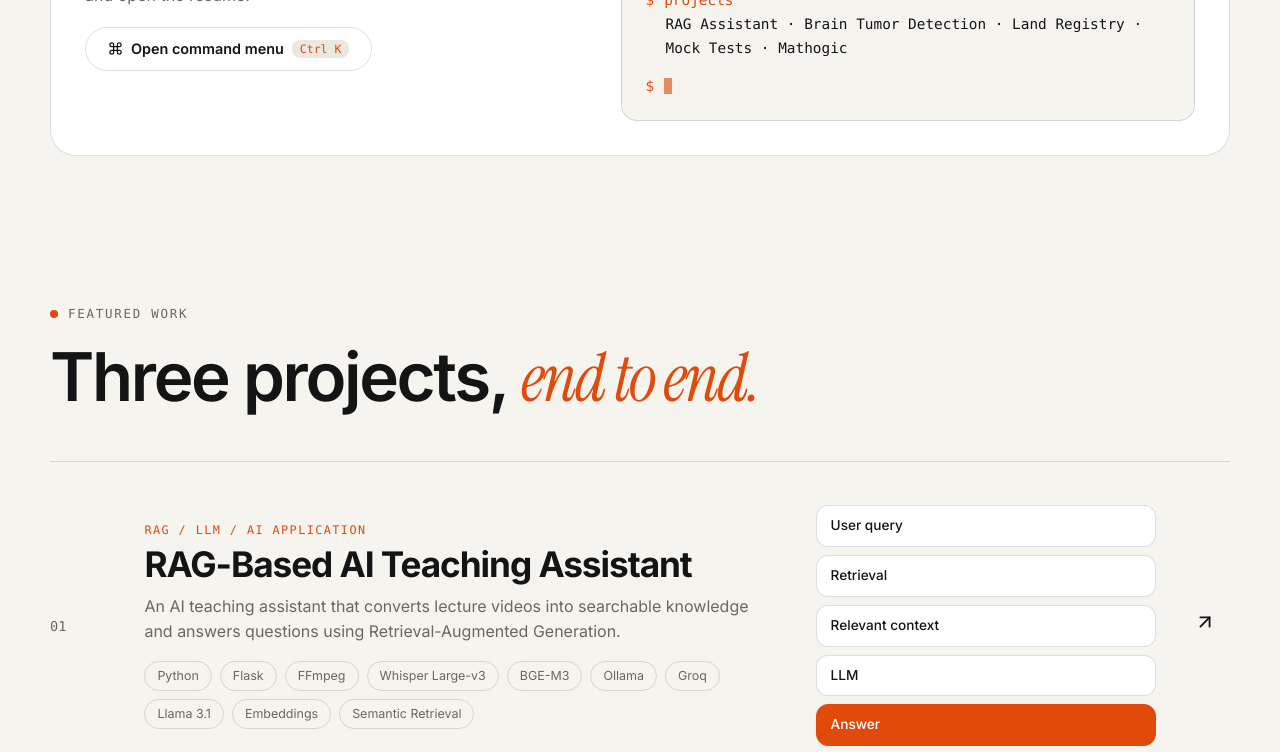
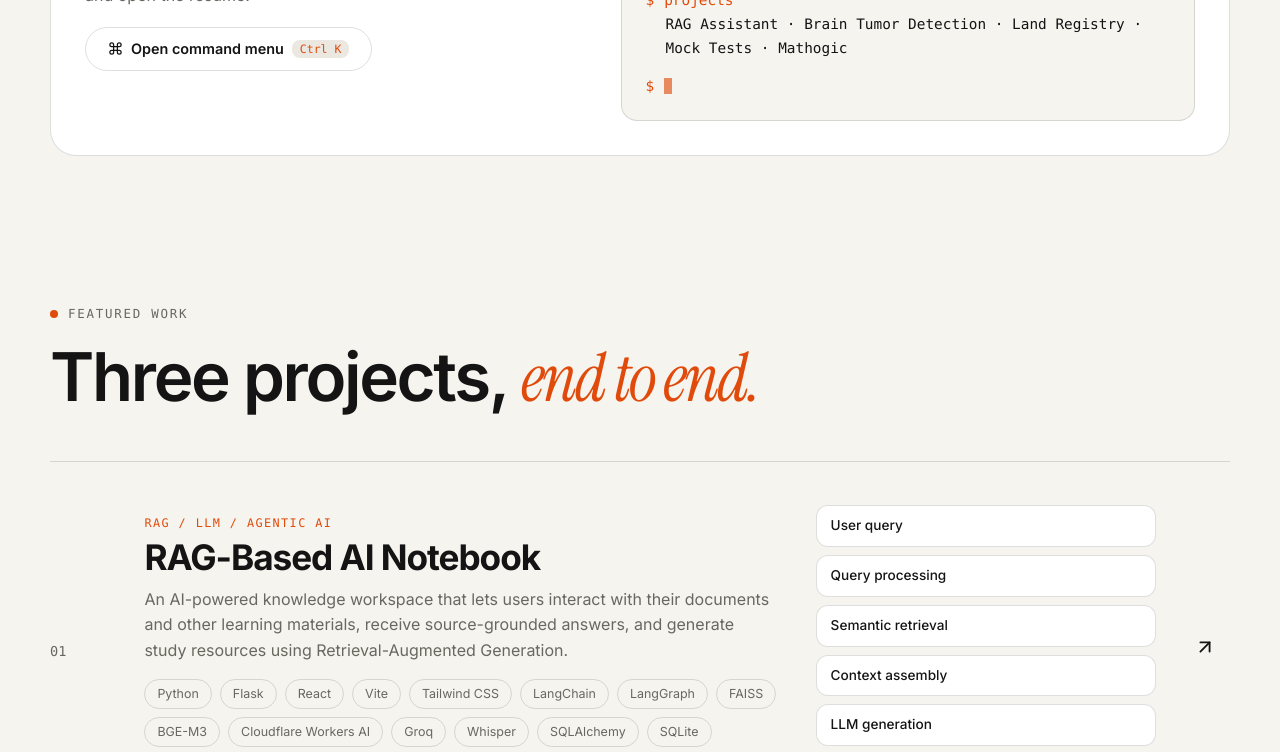
Before and after one commit to srini526/portfolio, a React (Vite) app: page / in a window 1280 px wide. Shown: the part 2000-2752 px from the top of the page. Built offline with nearby package versions, Linux system fonts and the light colour scheme; no server answers.

Commit message:
added notebook project

```diff
--- a/src/components/FeaturedProjects.jsx
+++ b/src/components/FeaturedProjects.jsx
@@ -24,7 +24,7 @@ export default function FeaturedProjects({ onCase }) {
   return (
     <>
       <Reveal as="section" id="projects" className="container sec">
-        <p className="eyebrow">02 · Featured work</p><h2>Two projects, end to end</h2>
+        <p className="eyebrow">02 · Featured work</p><h2>AI projects, end to end</h2>
         <div className="feat">
           <article className="fcard glow">
             <div className="fleft">
@@ -57,7 +57,7 @@ export default function FeaturedProjects({ onCase }) {
         </div>
       </Reveal>
       <Reveal as="section" id="architecture" className="container sec">
-        <p className="eyebrow">03 · RAG architecture</p><h2>How the teaching assistant works</h2>
+        <p className="eyebrow">03 · RAG architecture</p><h2>ow the AI Notebook work</h2>
         <RAGPipeline />
       </Reveal>
     </>
--- a/src/components/GitHub.jsx
+++ b/src/components/GitHub.jsx
@@ -6,7 +6,7 @@ export default function GitHub() {
     <Reveal as="section" id="github" className="container sec">
       <p className="eyebrow">08 · GitHub & resume</p>
       <div className="gh">
-        <div><h3>Code lives on GitHub</h3><p>Browse the RAG teaching assistant and other repositories.</p></div>
+        <div><h3>Code lives on GitHub</h3><p>Browse the RAG assistant and other repositories.</p></div>
         <div className="cta">
           <a className="btn primary" href={profile.github} target="_blank" rel="noopener"><Gh size={15} />View GitHub Profile</a>
           <a className="btn ghost" href={profile.resume} target="_blank" rel="noopener"><FileText size={15} />View Resume</a>
--- a/src/components/RAGCaseStudy.jsx
+++ b/src/components/RAGCaseStudy.jsx
@@ -5,7 +5,7 @@ import { rag } from '../data/projects.js'
 import { profile } from '../data/profile.js'
 export default function RAGCaseStudy({ open, onClose }) {
   return (
-    <Modal open={open} onClose={onClose} label="RAG-Based AI Teaching Assistant case study" className="case">
+    <Modal open={open} onClose={onClose} label="RAG-Based AI Notebook" className="case">
       <p className="eyebrow">Case study · {rag.category}</p>
       <h2>{rag.title}</h2>
       {rag.study.map(([h, t]) => (
--- a/src/data/playground.js
+++ b/src/data/playground.js
@@ -19,18 +19,42 @@ export const chunks = [
     text: 'Srinivas presented his work at two national conferences in 2025: the brain tumor detection project at ICETSE 2025 and the blockchain land registry project at NCASET 2025.' },
 
   // ---- RAG-Based AI Teaching Assistant ----
-  { id: 'rag0', src: 'Project · RAG Assistant', tags: 'rag project overview assistant teaching lecture what does pipeline flagship',
-    text: 'The RAG-Based AI Teaching Assistant lets users ask questions about lecture content and get answers grounded in the lecture material. It processes lecture videos, converts them into searchable knowledge, retrieves relevant content and uses an LLM to generate context-aware responses.' },
-  { id: 'rag1', src: 'Project · RAG Assistant', tags: 'rag project pipeline architecture flow stages how works build built',
-    text: 'The pipeline is: lecture video, FFmpeg, audio, Whisper Large-v3, structured transcript, chunks, BGE-M3 embeddings via Ollama, semantic retrieval with cosine similarity, then Llama 3.1 through Groq generates the answer. A Flask REST API streams the response.' },
-  { id: 'rag2', src: 'Project · RAG Assistant', tags: 'rag project retrieval embedding semantic search cosine similarity joblib',
-    text: 'The question is embedded with BGE-M3 and compared with the transcript chunk embeddings by cosine similarity, and the embeddings are stored with joblib. The best-matching chunks become the context for the LLM.' },
-  { id: 'rag3', src: 'Project · RAG Assistant', tags: 'rag project role solo problem solves why purpose',
-    text: 'It is a solo project: Srinivas designed and built it end to end. It solves a real problem: students have lots of lecture video but no convenient way to ask questions about that specific material, so the system turns long-form lectures into an interactive question-answering tool.' },
-  { id: 'rag4', src: 'Project · RAG Assistant', tags: 'rag project hardest challenge difficult problem tech stack technologies',
-    text: 'The hardest part was designing the pipeline so that unstructured lecture video becomes structured, searchable knowledge that can be reliably retrieved as context for the LLM. Tech: Python, Flask, Whisper Large-v3, FFmpeg, BGE-M3, Ollama, Groq, Llama 3.1 and JSON-based transcript and chunk processing.' },
-  { id: 'rag5', src: 'Project · RAG Assistant', tags: 'rag project debug debugging ollama qwen prompt prompting grounding hallucination local result outcome accuracy benchmark metrics',
-    text: 'Along the way he debugged Ollama server and connection issues, experimented with qwen3:4b for local inference, and worked on RAG prompting and grounding so answers stay tied to the retrieved context. The project implements the complete RAG pipeline end to end; no accuracy or latency benchmarks are claimed.' },
+  {
+    id: 'rag0',
+    src: 'Project · RAG AI Notebook',
+    tags: 'rag project overview notebook assistant documents knowledge study',
+    text: 'The RAG-Based AI Notebook is an AI-powered knowledge workspace that lets users upload learning materials, ask questions grounded in their sources, and generate study resources. It combines Retrieval-Augmented Generation with agentic workflows to make information easier to search, understand, and organize.'
+  },
+  {
+    id: 'rag1',
+    src: 'Project · RAG AI Notebook',
+    tags: 'rag project pipeline architecture workflow ingestion retrieval generation',
+    text: 'The application follows a pipeline that ingests documents and other supported sources, extracts and chunks content, generates embeddings, retrieves relevant passages, and uses a language model to produce context-aware answers. LangGraph coordinates selected ingestion and conversational workflows, while the React frontend communicates with the Flask REST API.'
+  },
+  {
+    id: 'rag2',
+    src: 'Project · RAG AI Notebook',
+    tags: 'rag project retrieval embeddings FAISS BGE-M3 semantic search citations',
+    text: 'The notebook uses BGE-M3 embeddings through Cloudflare Workers AI and FAISS for vector-based retrieval. Relevant passages are selected as context for answer generation, with source citations to help users verify information against their original materials.'
+  },
+  {
+    id: 'rag3',
+    src: 'Project · RAG AI Notebook',
+    tags: 'rag project role solo problem purpose study studio flashcards quizzes summaries',
+    text: 'It is a solo project designed and developed end to end by Srinivas. It addresses the difficulty of finding specific information across large collections of learning materials. Beyond question answering, the application includes a Study Studio for generating learning resources such as study guides, FAQs, flashcards, quizzes, timelines, and mind maps.'
+  },
+  {
+    id: 'rag4',
+    src: 'Project · RAG AI Notebook',
+    tags: 'rag project hardest challenge technologies tech stack React Vite Flask LangChain LangGraph Cloudflare Groq Whisper',
+    text: 'The main engineering challenge is transforming different source formats into searchable knowledge while maintaining reliable retrieval, source attribution, and consistent responses. The technology stack includes Python, Flask, React, Vite, Tailwind CSS, LangChain, LangGraph, FAISS, BGE-M3 embeddings through Cloudflare Workers AI, Groq language models, and Whisper for transcription.'
+  },
+  {
+    id: 'rag5',
+    src: 'Project · RAG AI Notebook',
+    tags: 'rag project deployment debugging streaming persistence database production frontend backend live demo GitHub',
+    text: 'The project integrates a React frontend with a Flask backend, streams responses using Server-Sent Events, and supports persistent notebook data and chat history. The application is deployed at https://ragbasedainotebook.vercel.app/. Source code: https://github.com/srini526/RAG_Based_AI_Notebook. The implementation focuses on source-grounded answers and a complete knowledge-workspace experience; no unverified accuracy or latency benchmarks are claimed.'
+  },
 
     // ---- Research Desk (multi-agent) ----
   { id: 'rd0', src: 'Project · Research Desk', tags: 'research desk multi agent multiagent ai system project overview what does report topic',
--- a/src/data/profile.js
+++ b/src/data/profile.js
@@ -1,24 +1,107 @@
 export const ragStages = [
-  ['01','Lecture Video','Source content'], ['02','FFmpeg','Audio extraction'], ['03','Whisper Large-v3','Transcription'],
-  ['04','Structured JSON','Timestamped text'], ['05','Chunking','Semantic segments'], ['06','BGE-M3 Embeddings','Run via Ollama'],
-  ['07','Semantic Retrieval','Query ↔ chunks'], ['08','Llama 3.1 via Groq','Answer generation'],
+  ['01', 'Source Ingestion', 'Documents, media and web'],
+  ['02', 'Content Extraction', 'Extract text and audio'],
+  ['03', 'Text Processing', 'Clean and normalize content'],
+  ['04', 'Chunking', 'Searchable text segments'],
+  ['05', 'BGE-M3 Embeddings', 'Cloudflare Workers AI'],
+  ['06', 'FAISS Indexing', 'Vector-based knowledge search'],
+  ['07', 'LangGraph RAG', 'Retrieve relevant context'],
+  ['08', 'LLM via Groq', 'Grounded answers with citations'],
 ]
+
 export const rag = {
-  title: 'RAG-Based AI Teaching Assistant', slug: 'rag-assistant', category: 'RAG / LLM / AI Application',
-  desc: 'An AI teaching assistant that converts lecture videos into searchable knowledge and answers questions using Retrieval-Augmented Generation.',
-  tech: ['Python','Flask','FFmpeg','Whisper Large-v3','BGE-M3','Ollama','Groq','Llama 3.1','Embeddings','Semantic Retrieval'],
-  points: ['Groq-hosted LLMs generate context-aware answers from educational content.','Semantic embedding and retrieval pipeline built with Ollama matches user queries to relevant content.','Video/audio processed with Whisper and semantic chunking into a searchable knowledge base.','Flask REST APIs stream LLM responses, combining retrieval, context generation and real-time answers.'],
-  query: [['User query','Question embedded with BGE-M3'],['Retrieval','Semantic match against lecture chunks'],['Relevant context','Top-matching transcript segments'],['LLM','Llama 3.1 via Groq'],['Answer','Streamed back through a Flask REST API']],
+  title: 'RAG-Based AI Notebook',
+  slug: 'rag-assistant',
+  category: 'RAG / LLM / Agentic AI',
+
+  desc: 'An AI-powered knowledge workspace that transforms documents, lecture materials and other supported sources into searchable knowledge, answers questions with source citations, and generates personalized study resources.',
+
+  tech: [
+    'Python',
+    'Flask',
+    'React',
+    'Vite',
+    'Tailwind CSS',
+    'LangChain',
+    'LangGraph',
+    'FAISS',
+    'BGE-M3',
+    'Cloudflare Workers AI',
+    'Groq',
+    'Whisper',
+    'SQLAlchemy',
+    'SQLite',
+    'PostgreSQL',
+    'Server-Sent Events',
+  ],
+
+  points: [
+    'Multi-source ingestion processes supported documents, audio, video, YouTube links and web content.',
+    'BGE-M3 embeddings through Cloudflare Workers AI power semantic search using FAISS.',
+    'LangGraph coordinates retrieval and answer-generation workflows, with retrieval refinement when needed.',
+    'Source-grounded answers include citations that help users verify information against original materials.',
+    'Study Studio generates study guides, FAQs, flashcards, quizzes, timelines and mind maps.',
+    'React frontend integrates with a Flask REST API and streams responses using Server-Sent Events.',
+  ],
+
+  query: [
+    ['User query', 'Ask a question about notebook sources'],
+    ['Query processing', 'Prepare the question for retrieval'],
+    ['Semantic retrieval', 'Find relevant passages using FAISS'],
+    ['Context assembly', 'Collect the best-matching source passages'],
+    ['LLM generation', 'Generate an answer using retrieved context'],
+    ['Answer', 'Return the response with source citations'],
+  ],
+
   study: [
-    ['Problem','Lecture videos are hard to search. A student with a specific question has to scrub through recordings to find the relevant explanation.'],
-    ['Approach','Turn the video into text, index it semantically, and let a language model answer questions using only the retrieved lecture context.'],
-    ['Architecture','An eight-stage pipeline from lecture video to a generated answer, shown in the animated diagram below.'],
-    ['Data Flow','FFmpeg extracts audio, Whisper Large-v3 transcribes it, and the transcript is stored as structured JSON. The JSON is chunked, and each chunk is embedded with BGE-M3.'],
-    ['Retrieval','The user query is embedded and matched against the chunk embeddings by semantic similarity. The best-matching chunks become the context for the answer.'],
-    ['LLM','The retrieved context and question are sent to Llama 3.1 through Groq. A Flask REST API streams the response back. Ollama is used in the embedding/model workflow; the stages use different models.'],
-    ['Tech Stack','Python, Flask, FFmpeg, Whisper Large-v3, BGE-M3, Ollama, Groq, Llama 3.1, Scikit-learn, Joblib, NumPy, Pandas, React.'],
-    ['Outcome','A working end-to-end pipeline that turns lecture video into a question-answering assistant. No production deployment, user counts or benchmarks are claimed.'],
-    ['What I Learned','How retrieval quality depends on transcription and chunking choices, how to wire local embedding models with a hosted LLM, and how to stream model output through a Flask API.'],
+    [
+      'Problem',
+      'Finding specific information across multiple documents, lecture materials and web pages can be time-consuming. General-purpose AI responses may also lack clear grounding in the user’s own sources.',
+    ],
+    [
+      'Approach',
+      'Create an AI knowledge workspace that ingests supported content, indexes it for semantic retrieval, and uses relevant passages to answer questions and generate learning materials.',
+    ],
+    [
+      'Architecture',
+      'The application combines a React and Vite frontend, Flask REST API, content-ingestion workflows, BGE-M3 embeddings, FAISS retrieval, LangChain integrations and LangGraph orchestration.',
+    ],
+    [
+      'Data Flow',
+      'Source content is extracted and processed into text chunks. BGE-M3 generates embeddings through Cloudflare Workers AI, and FAISS indexes the vectors for efficient similarity-based retrieval.',
+    ],
+    [
+      'Retrieval',
+      'A user query is used to retrieve relevant passages from the indexed knowledge base. The selected context is passed to the language model to support source-grounded answers.',
+    ],
+    [
+      'Agentic Workflow',
+      'LangGraph coordinates selected ingestion and conversational workflows. Where configured, retrieval can be evaluated and queries refined before answer generation.',
+    ],
+    [
+      'LLM Integration',
+      'Groq provides language-model inference, while Cloudflare Workers AI handles BGE-M3 embeddings. Whisper supports audio transcription. These services work together with the retrieval pipeline to support the notebook experience.',
+    ],
+    [
+      'Study Studio',
+      'The application generates learning resources from notebook content, including briefing documents, study guides, FAQs, timelines, mind maps, flashcards and quizzes.',
+    ],
+    [
+      'Tech Stack',
+      'Python, Flask, React, Vite, Tailwind CSS, LangChain, LangGraph, FAISS, BGE-M3, Cloudflare Workers AI, Groq, Whisper, SQLAlchemy, SQLite, PostgreSQL and Server-Sent Events.',
+    ],
+    [
+      'Deployment',
+      'Live application: https://ragbasedainotebook.vercel.app/. GitHub repository: https://github.com/srini526/RAG_Based_AI_Notebook. The frontend is hosted on Vercel and connects to a Flask backend.',
+    ],
+    [
+      'Outcome',
+      'An end-to-end AI knowledge workspace combining source ingestion, semantic retrieval, question answering with citations and AI-generated study materials. No unverified performance benchmarks are claimed.',
+    ],
+    [
+      'What I Learned',
+      'Building RAG pipelines, integrating embedding and LLM providers, orchestrating workflows with LangGraph, connecting React to Flask, streaming model responses and maintaining source context throughout answer generation.',
+    ],
   ],
 }
 export const brain = {
@@ -40,7 +123,8 @@ export const profile = {
   email: 'kangaresrinivas@gmail.com',
   github: 'https://github.com/srini526',
   linkedin: 'http://linkedin.com/in/srinivas-kangare/',
-  ragRepo: 'https://github.com/srini526/RAG_Based_AI_Teaching_Assistant',
+  ragRepo: 'https://github.com/srini526/RAG_Based_AI_Notebook',
+  ragDemo:'https://ragbasedainotebook.vercel.app/',
   kaggle: 'https://www.kaggle.com/code/srinivaskangare/bt-final',
   researchRepo: 'https://github.com/srini526/Multi_Agent_AI_Research_System',
   researchDemo: 'https://multi-agent-ai-research-system-jet.vercel.app/',
--- a/src/data/projects.js
+++ b/src/data/projects.js
@@ -1,24 +1,106 @@
 export const ragStages = [
-  ['01','Lecture Video','Source content'], ['02','FFmpeg','Audio extraction'], ['03','Whisper Large-v3','Transcription'],
-  ['04','Structured JSON','Timestamped text'], ['05','Chunking','Semantic segments'], ['06','BGE-M3 Embeddings','Run via Ollama'],
-  ['07','Semantic Retrieval','Query ↔ chunks'], ['08','Llama 3.1 via Groq','Answer generation'],
+  ['01', 'Source Ingestion', 'Documents, audio, video and web'],
+  ['02', 'Content Extraction', 'Extract text and media content'],
+  ['03', 'Text Processing', 'Clean and normalize extracted content'],
+  ['04', 'Chunking', 'Split content into searchable chunks'],
+  ['05', 'BGE-M3 Embeddings', 'Generate embeddings via Cloudflare Workers AI'],
+  ['06', 'FAISS Retrieval', 'Retrieve relevant source passages'],
+  ['07', 'Agentic RAG', 'LangGraph retrieval and answer workflow'],
+  ['08', 'Grounded Answer', 'LLM response with source citations'],
 ]
+
 export const rag = {
-  title: 'RAG-Based AI Teaching Assistant', slug: 'rag-assistant', category: 'RAG / LLM / AI Application',
-  desc: 'An AI teaching assistant that converts lecture videos into searchable knowledge and answers questions using Retrieval-Augmented Generation.',
-  tech: ['Python','Flask','FFmpeg','Whisper Large-v3','BGE-M3','Ollama','Groq','Llama 3.1','Embeddings','Semantic Retrieval'],
-  points: ['Groq-hosted LLMs generate context-aware answers from educational content.','Semantic embedding and retrieval pipeline built with Ollama matches user queries to relevant content.','Video/audio processed with Whisper and semantic chunking into a searchable knowledge base.','Flask REST APIs stream LLM responses, combining retrieval, context generation and real-time answers.'],
-  query: [['User query','Question embedded with BGE-M3'],['Retrieval','Semantic match against lecture chunks'],['Relevant context','Top-matching transcript segments'],['LLM','Llama 3.1 via Groq'],['Answer','Streamed back through a Flask REST API']],
+  title: 'RAG-Based AI Notebook',
+  slug: 'rag-assistant',
+  category: 'RAG / LLM / Agentic AI',
+  desc: 'An AI-powered knowledge workspace that lets users interact with their documents and other learning materials, receive source-grounded answers, and generate study resources using Retrieval-Augmented Generation.',
+
+  tech: [
+    'Python',
+    'Flask',
+    'React',
+    'Vite',
+    'Tailwind CSS',
+    'LangChain',
+    'LangGraph',
+    'FAISS',
+    'BGE-M3',
+    'Cloudflare Workers AI',
+    'Groq',
+    'Whisper',
+    'SQLAlchemy',
+    'SQLite',
+    'PostgreSQL',
+    'Server-Sent Events',
+  ],
+
+  points: [
+    'Multi-source ingestion for supported documents, audio, video, YouTube links and web content.',
+    'BGE-M3 embeddings through Cloudflare Workers AI and FAISS for semantic retrieval.',
+    'LangGraph-powered workflows for retrieval, answer generation and retrieval refinement.',
+    'Source-grounded responses with citations to help users verify answers against original materials.',
+    'Study Studio generates study guides, FAQs, flashcards, quizzes, timelines and mind maps.',
+    'React frontend connected to a Flask REST API with streamed responses using Server-Sent Events.',
+  ],
+
+  query: [
+    ['User query', 'Ask a question about notebook sources'],
+    ['Query processing', 'Prepare the question for retrieval'],
+    ['Semantic retrieval', 'Find relevant passages using FAISS'],
+    ['Context assembly', 'Provide retrieved passages to the model'],
+    ['LLM generation', 'Generate an answer using retrieved context'],
+    ['Grounded answer', 'Return the response with source citations'],
+  ],
+
   study: [
-    ['Problem','Lecture videos are hard to search. A student with a specific question has to scrub through recordings to find the relevant explanation.'],
-    ['Approach','Turn the video into text, index it semantically, and let a language model answer questions using only the retrieved lecture context.'],
-    ['Architecture','An eight-stage pipeline from lecture video to a generated answer, shown in the animated diagram below.'],
-    ['Data Flow','FFmpeg extracts audio, Whisper Large-v3 transcribes it, and the transcript is stored as structured JSON. The JSON is chunked, and each chunk is embedded with BGE-M3.'],
-    ['Retrieval','The user query is embedded and matched against the chunk embeddings by semantic similarity. The best-matching chunks become the context for the answer.'],
-    ['LLM','The retrieved context and question are sent to Llama 3.1 through Groq. A Flask REST API streams the response back. Ollama is used in the embedding/model workflow; the stages use different models.'],
-    ['Tech Stack','Python, Flask, FFmpeg, Whisper Large-v3, BGE-M3, Ollama, Groq, Llama 3.1, Scikit-learn, Joblib, NumPy, Pandas, React.'],
-    ['Outcome','A working end-to-end pipeline that turns lecture video into a question-answering assistant. No production deployment, user counts or benchmarks are claimed.'],
-    ['What I Learned','How retrieval quality depends on transcription and chunking choices, how to wire local embedding models with a hosted LLM, and how to stream model output through a Flask API.'],
+    [
+      'Problem',
+      'Information is often scattered across documents, lecture materials and web pages. Finding specific details manually takes time, and general-purpose chatbots may answer without grounding their responses in the user’s sources.',
+    ],
+    [
+      'Approach',
+      'Build an AI knowledge workspace that ingests supported content, indexes it for retrieval, and uses relevant source passages to answer questions and generate study materials.',
+    ],
+    [
+      'Architecture',
+      'The system combines a React and Vite frontend, a Flask REST API, source-ingestion pipelines, BGE-M3 embeddings, FAISS retrieval, LangChain integrations and LangGraph workflows.',
+    ],
+    [
+      'Data Flow',
+      'Content is extracted from supported sources, processed into text chunks and converted into embeddings using BGE-M3 through Cloudflare Workers AI. FAISS indexes the vectors for semantic retrieval.',
+    ],
+    [
+      'Retrieval',
+      'When a user asks a question, the system searches the indexed knowledge for relevant passages. Retrieved context is supplied to the language model to help produce answers grounded in the available sources.',
+    ],
+    [
+      'Agentic Workflow',
+      'LangGraph coordinates selected ingestion and conversational workflows. Retrieval can be evaluated and queries refined when needed before generating a response.',
+    ],
+    [
+      'Source Citations',
+      'Answers include source references so users can trace information back to the underlying material. Citation details depend on the metadata available for each source.',
+    ],
+    [
+      'Study Studio',
+      'The application can generate briefing documents, study guides, FAQs, timelines, mind maps, flashcards and quizzes from notebook content.',
+    ],
+    [
+      'Tech Stack',
+      'Python, Flask, React, Vite, Tailwind CSS, LangChain, LangGraph, FAISS, BGE-M3, Cloudflare Workers AI, Groq, Whisper, SQLAlchemy, SQLite, PostgreSQL and Server-Sent Events.',
+    ],
+    [
+      'Deployment',
+      'Live application: https://ragbasedainotebook.vercel.app/. Source code: https://github.com/srini526/RAG_Based_AI_Notebook. The frontend is deployed on Vercel and the application uses a Flask backend.',
+    ],
+    [
+      'Outcome',
+      'An end-to-end AI knowledge workspace that combines multi-source ingestion, semantic retrieval, grounded question answering and AI-generated study resources. No unverified performance benchmarks are claimed.',
+    ],
+    [
+      'What I Learned',
+      'How to design retrieval workflows, integrate embedding and language-model providers, orchestrate agentic processes, connect a React frontend to a Flask API, stream responses and preserve source context throughout answer generation.',
+    ],
   ],
 }
 
```
Also changed, not shown: src/pages/Project.jsx (+6 -1 lines).
